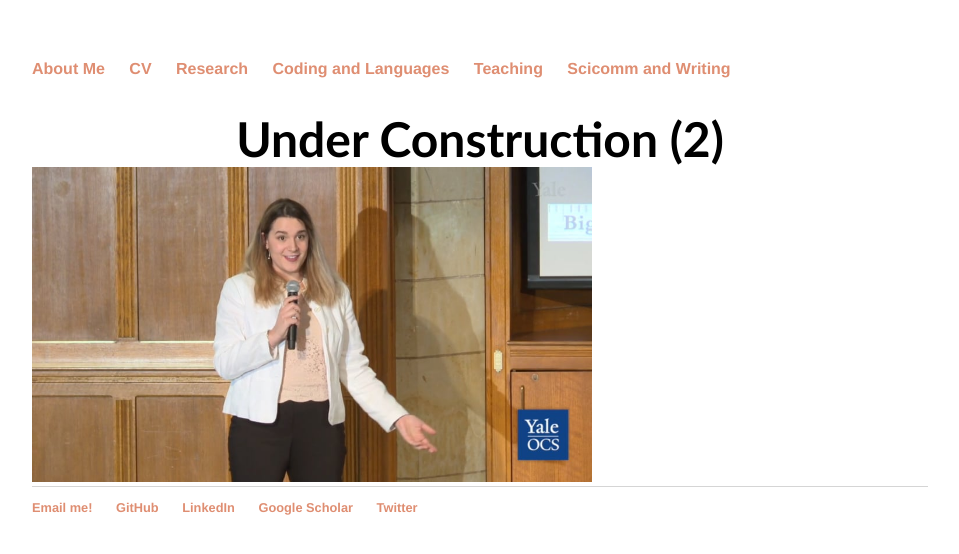
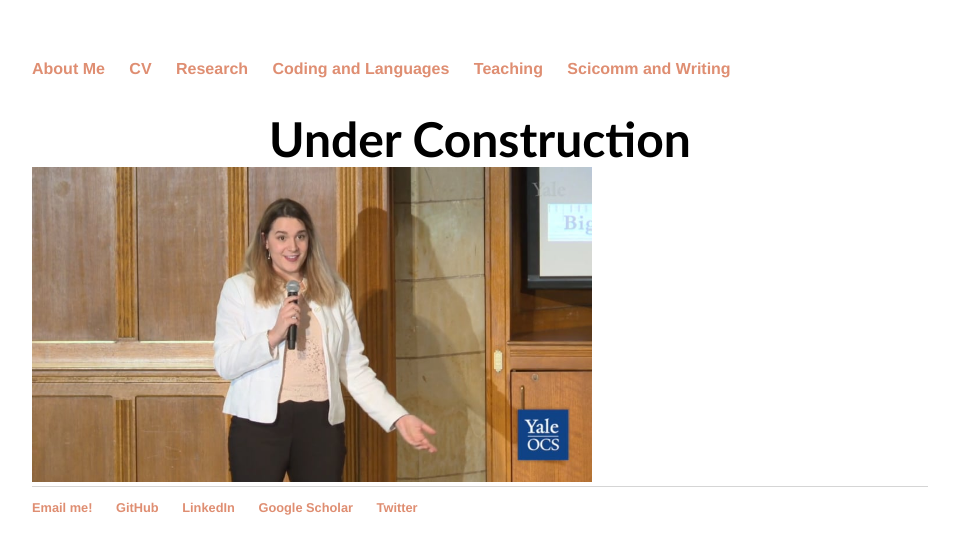
Before and after one commit to lunazagor/lunazagor.github.io, a Jekyll site: the page built from sci-wri/index.html, in a window 1280 px wide. Shown: the top 554 px of the page, without its empty margins (160-1119 px from the left). Built offline with Jekyll 4.4.1, drawn with Linux system fonts in a browser that asks for light colours.

Commit message:
Update index.html

```diff
--- a/sci-wri/index.html
+++ b/sci-wri/index.html
@@ -8,13 +8,13 @@
 <html>
 <head>
 
-	<title style="text-align:center;font-family:optima;margin-bottom:0.0em"> Under Construction </title>
+	<title> Science Communications and Writing </title>
 
 </head>
 
 <body>
 
-<h1 style="text-align:center;font-family:optima;margin-bottom:0.0em"> Under Construction (2) </h1>
+<h1 style="text-align:center;font-family:optima;margin-bottom:0.0em"> Under Construction </h1>
 
 <div onclick="this.nextElementSibling.style.display='block'; this.style.display='none'">
    <img src="video-preview.jpg" width="560" height="315" style="cursor:pointer" />
```
